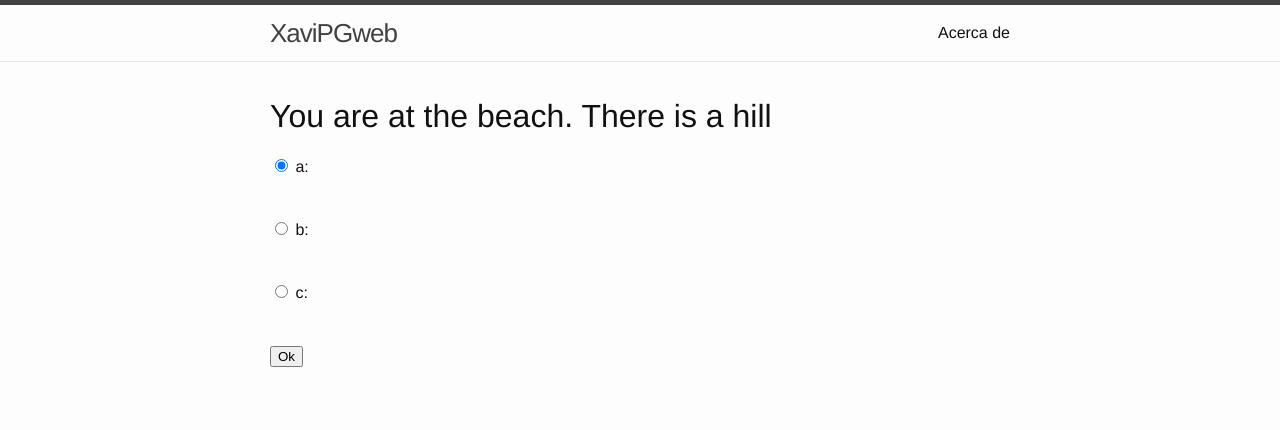
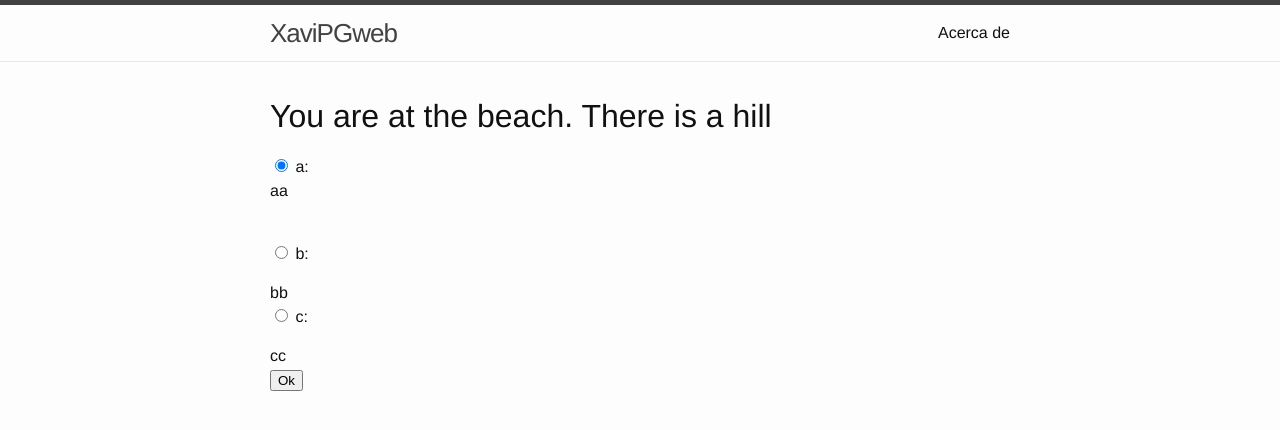
Before and after one commit to xavipgweb/xavipgweb.github.io, a Jekyll site: the page built from index.html, in a window 1280 px wide. Shown: the top 430 px of the page. Built offline with Jekyll 4.4.1, drawn with Linux system fonts in a browser that asks for light colours.

Commit message:
Update index.html

```diff
--- a/index.html
+++ b/index.html
@@ -29,9 +29,9 @@ layout: default
   </script>
 
 <form>
-  <input type="radio" name="gender" value="male" checked> a:<p id = "number1"></p><br>
-  <input type="radio" name="gender" value="female"> b:<p id = "number2"></p><br>
-  <input type="radio" name="gender" value="other"> c:<p id = "number3"></p><br>
+  <input type="radio" name="gender" value="male" checked> a:<p id = "number1">aa</p><br>
+  <input type="radio" name="gender" value="female"> b:<p id = "number2"></p>bb<br>
+  <input type="radio" name="gender" value="other"> c:<p id = "number3"></p>cc<br>
 </form>
 <button onclick="ok()">Ok</button>
 </body>
```
